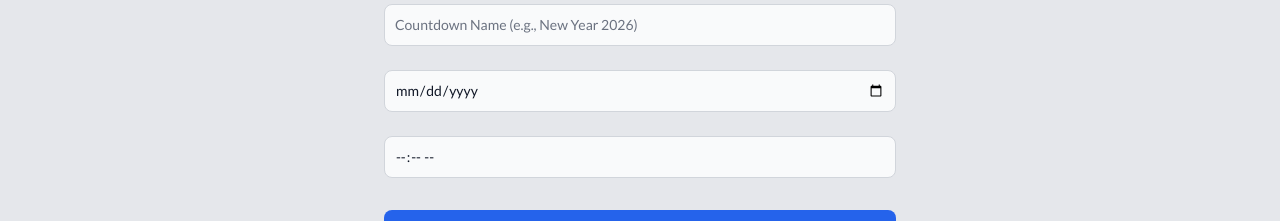
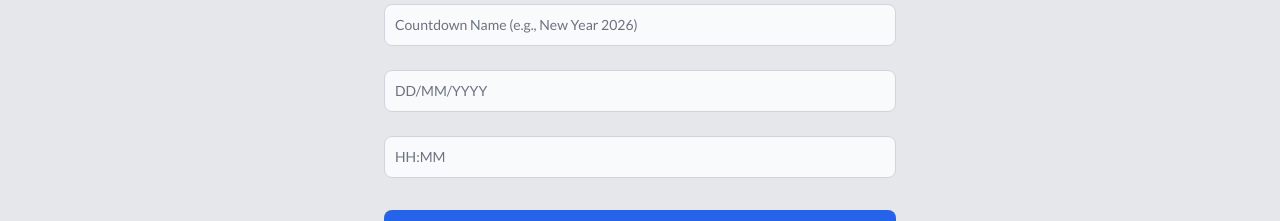
Before and after one commit to rizkyalfito/countdown-app, a React (Vite) app: page / in a window 1280 px wide. Shown: the part 403-624 px from the top of the page. Built offline with nearby package versions, Linux system fonts and the light colour scheme.

Commit message:
`Changed type of date and time input fields from "date" and "time" to "text" and added placeholders`

```diff
--- a/src/components/CountdownForm.tsx
+++ b/src/components/CountdownForm.tsx
@@ -48,23 +48,23 @@ export const CountdownForm = ({ onStart }: CountdownFormProps) => {
               required
             />
 
-            <TextInput
+             <TextInput
               id="date"
-              type="date"
+              type="text"
+              placeholder="DD/MM/YYYY"
               value={formData.date}
               onChange={(e) => setFormData({...formData, date: e.target.value})}
-              className="!text-base md:!text-lg text-center [&::-webkit-calendar-picker-indicator]:opacity-50 [&::-webkit-calendar-picker-indicator]:cursor-pointer"
-              style={{ colorScheme: 'light' }}
+              className="!text-base md:!text-lg text-center"
               required
             />
 
             <TextInput
               id="time"
-              type="time"
+              type="text"
+              placeholder="HH:MM"
               value={formData.time}
               onChange={(e) => setFormData({...formData, time: e.target.value})}
-              className="!text-base md:!text-lg text-center [&::-webkit-calendar-picker-indicator]:opacity-50 [&::-webkit-calendar-picker-indicator]:cursor-pointer"
-              style={{ colorScheme: 'light' }}
+              className="!text-base md:!text-lg text-center"
               required
             />
 
```
